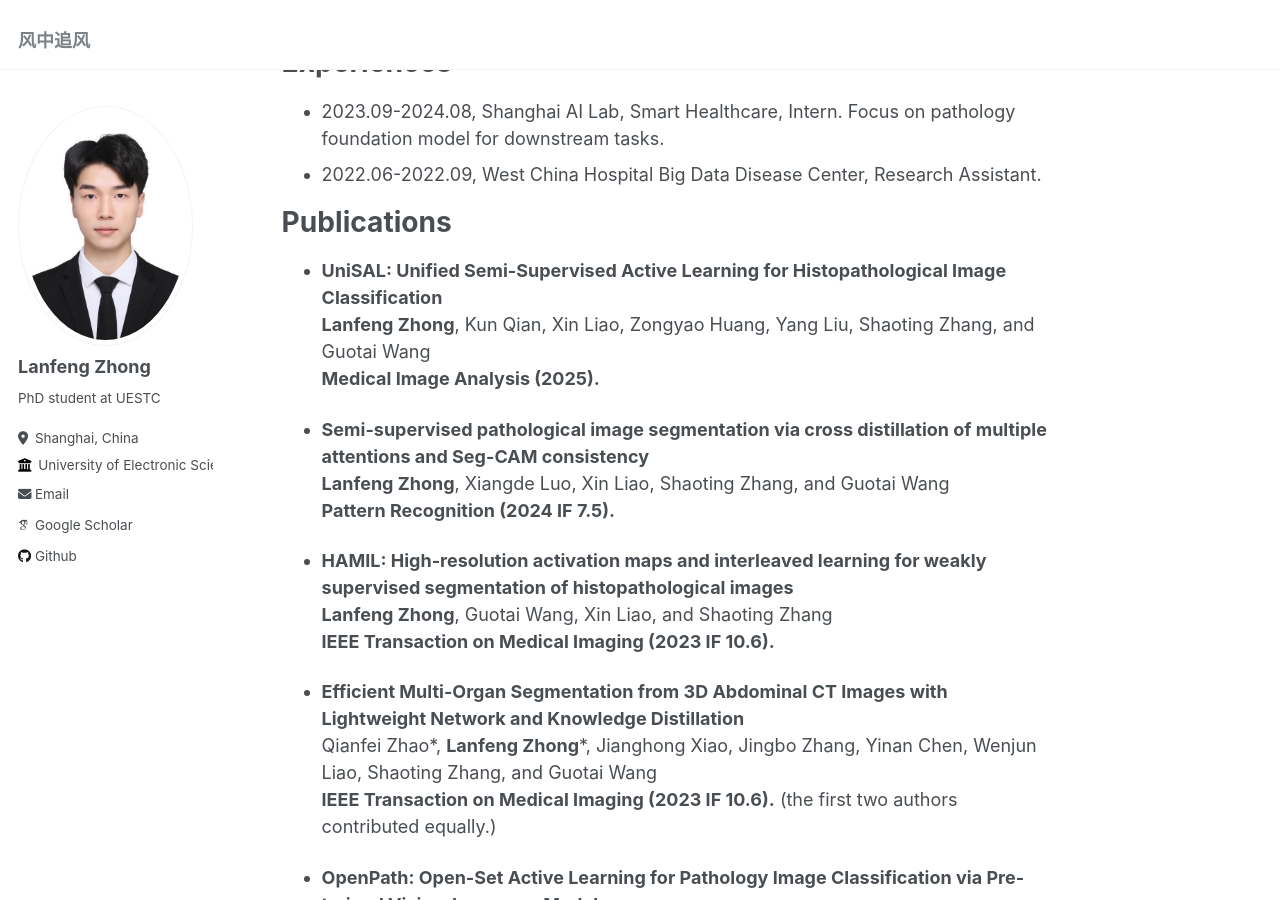
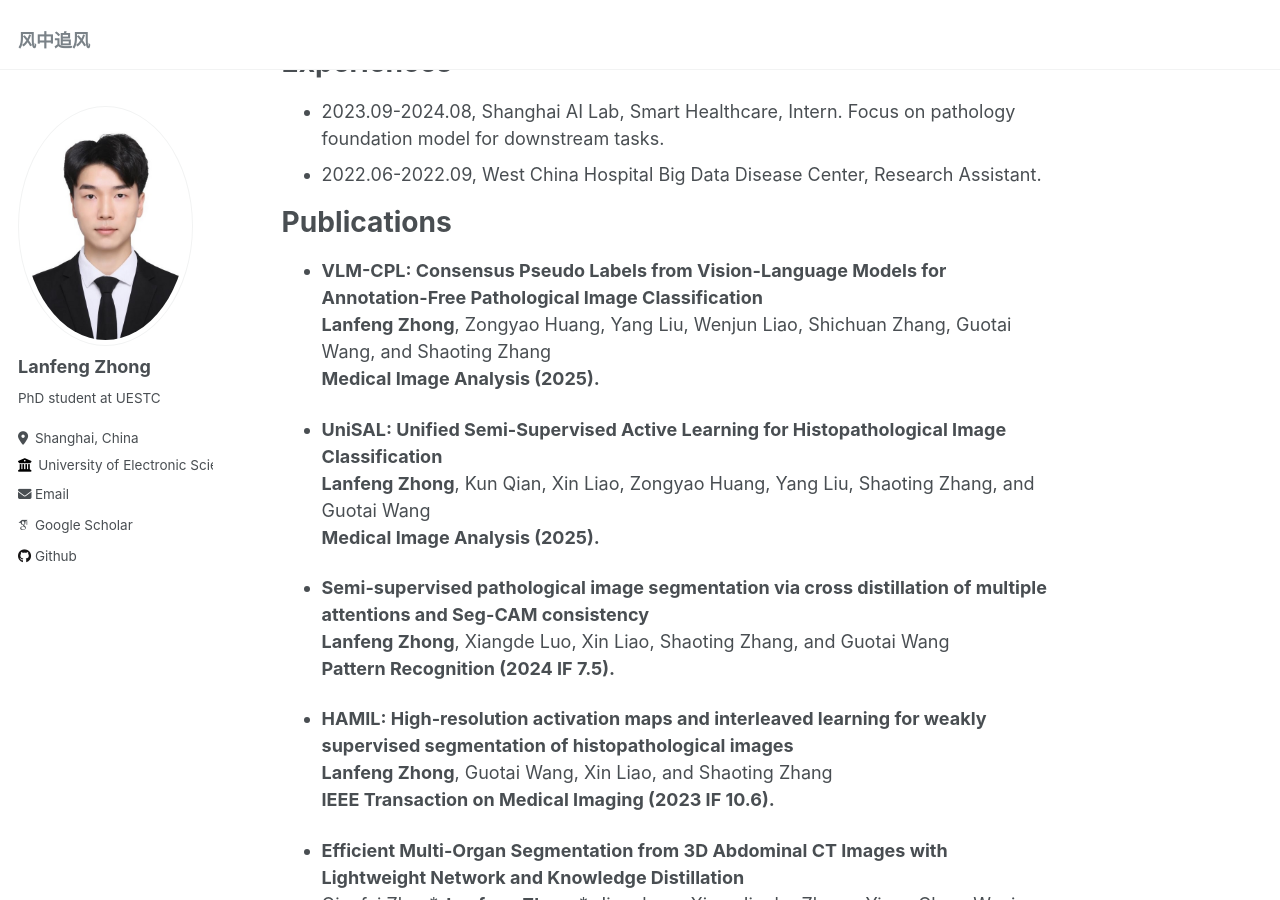
Before and after one commit to lanfz2000/lanfz2000.github.io, a Jekyll site: the page built from _pages/about.md, in a window 1280 px wide and 900 px high, scrolled down 485 px. Built offline with Jekyll 4.4.1, drawn with Linux system fonts in a browser that asks for light colours; some web fonts are replaced.

Commit message:
Update about.md

```diff
--- a/_pages/about.md
+++ b/_pages/about.md
@@ -22,6 +22,10 @@ About me
 - 2022.06-2022.09, West China Hospital Big Data Disease Center, Research Assistant.
 
 # Publications
+- **VLM-CPL: Consensus Pseudo Labels from Vision-Language Models for Annotation-Free Pathological Image Classification**
+**Lanfeng Zhong**, Zongyao Huang, Yang Liu, Wenjun Liao, Shichuan Zhang, Guotai Wang, and Shaoting Zhang
+**Medical Image Analysis (2025).**
+
 - **UniSAL: Unified Semi-Supervised Active Learning for Histopathological Image Classification**
 **Lanfeng Zhong**, Kun Qian, Xin Liao, Zongyao Huang, Yang Liu, Shaoting Zhang, and Guotai Wang
 **Medical Image Analysis (2025).**
```
